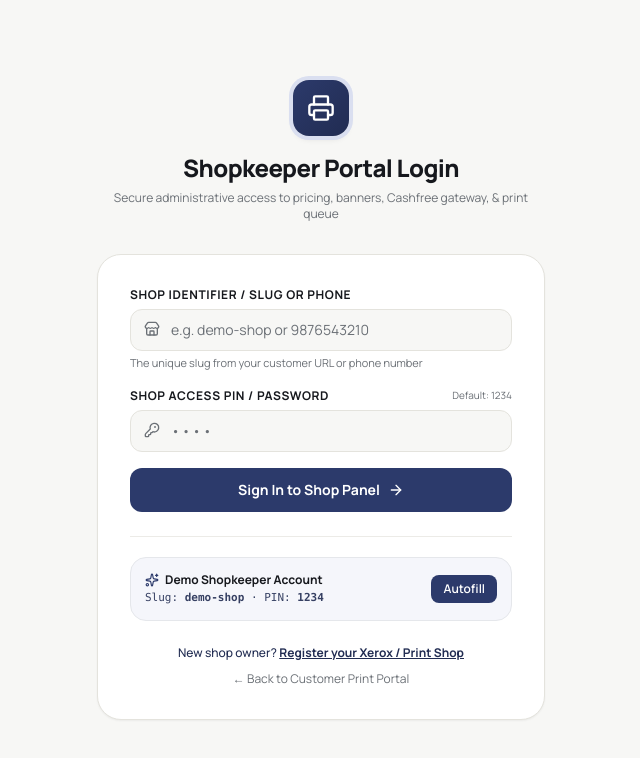
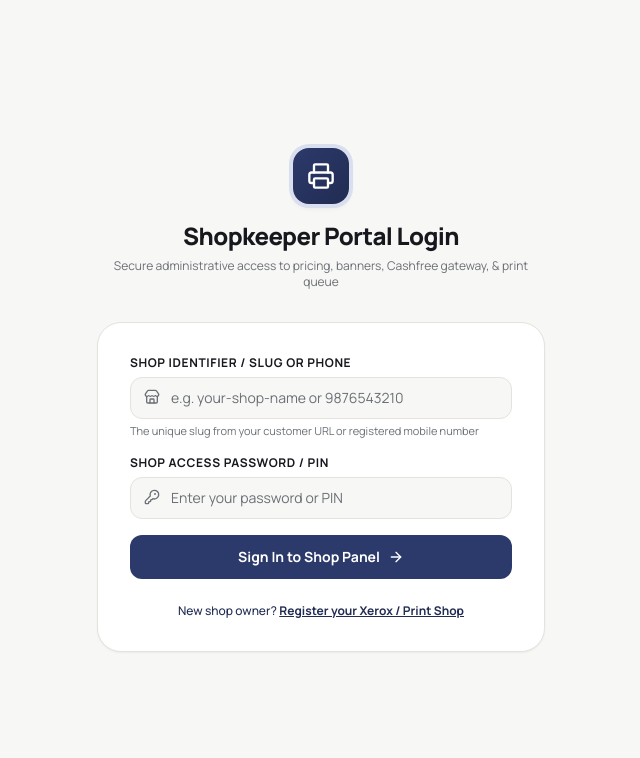
Before and after one commit to techbisu/smartprint-customer-portal, a Next.js app: page /shop/login in a window 1280 px wide. Shown: the top 758 px of the page, without its empty margins (319-959 px from the left). Built offline with nearby package versions, Linux system fonts and the light colour scheme.

Commit message:
fix(auth): enforce strict real password check and remove demo credentials

```diff
--- a/app/api/shops/login/route.ts
+++ b/app/api/shops/login/route.ts
@@ -29,23 +29,40 @@
       shop = dbShopBySlug
     }
 
-    // 2. If not found by slug and identifier might be a phone number, try phone query safely
+    // 2. If not found by slug, try searching by phone number (including formatted phone)
     if (!shop) {
       try {
+        const cleanDigits = cleanId.replace(/\D/g, '')
+
+        // Exact match on phone
         const { data: dbShopByPhone } = await supabaseAdmin
           .from('shops')
           .select('*')
           .eq('phone', cleanId)
           .maybeSingle()
+
         if (dbShopByPhone) {
           shop = dbShopByPhone
+        } else if (cleanDigits.length >= 7) {
+          // Check for phone number formatted differently in DB
+          const { data: allShops } = await supabaseAdmin
+            .from('shops')
+            .select('*')
+            .not('phone', 'is', null)
+
+          if (allShops && allShops.length > 0) {
+            shop = allShops.find((s: any) => {
+              const sDigits = String(s.phone || '').replace(/\D/g, '')
+              return sDigits.length >= 7 && (sDigits.endsWith(cleanDigits) || cleanDigits.endsWith(sDigits))
+            }) || null
+          }
         }
       } catch {
         // Ignored if phone column is not in DB yet
       }
     }
 
-    // 3. If not found in DB, check in-memory mockShops
+    // 3. If not found in DB, check in-memory mockShops (for non-database shops)
     if (!shop) {
       shop = mockShops.find(
         (s) =>
@@ -62,8 +79,10 @@
       )
     }
 
-    // 4. Verify password via bcrypt hash or legacy pin/token fallback
+    // 4. Verify password strictly against real database credentials
     let isMatch = false
+
+    // A. Check bcrypt password hash
     if (shop.password_hash) {
       try {
         isMatch = await bcrypt.compare(cleanPin, shop.password_hash)
@@ -72,27 +91,17 @@
       }
     }
 
+    // B. Check exact stored PIN / password
     if (!isMatch && shop.pin) {
       isMatch = cleanPin === String(shop.pin).trim()
     }
 
-    // Fallback: check encoded PIN in agent_auth_token (e.g. token-xxxx#pin:1234)
+    // C. Check encoded PIN in agent_auth_token fallback (e.g. token-xxxx#pin:YourPassword)
     if (!isMatch && shop.agent_auth_token) {
       const pinPartMatch = String(shop.agent_auth_token).match(/#pin:(.+)$/)
       if (pinPartMatch && pinPartMatch[1]) {
         isMatch = cleanPin === pinPartMatch[1].trim()
       }
-    }
-
-    // Fallback: match agent_auth_token or default PIN
-    if (!isMatch) {
-      const rawToken = String(shop.agent_auth_token || '')
-      const cleanToken = rawToken.split('#')[0]
-      isMatch =
-        cleanPin === rawToken ||
-        cleanPin === cleanToken ||
-        cleanPin === '1234' ||
-        (shop.slug === 'demo-shop' && cleanPin === '1234')
     }
 
     if (!isMatch) {
--- a/app/dashboard/page.tsx
+++ b/app/dashboard/page.tsx
@@ -1,5 +1,5 @@
 import { redirect } from 'next/navigation'
 
 export default function DashboardIndex() {
-  redirect('/dashboard/demo-shop')
+  redirect('/shop/login')
 }
--- a/app/page.tsx
+++ b/app/page.tsx
@@ -1,5 +1,5 @@
 import { redirect } from 'next/navigation'
 
 export default function HomePage() {
-  redirect('/print/demo-shop')
+  redirect('/shop/login')
 }
--- a/app/register/page.tsx
+++ b/app/register/page.tsx
@@ -784,10 +784,10 @@
 
         <div className="mt-5 pt-4 border-t border-line text-center">
           <Link
-            href="/dashboard/demo-shop"
+            href="/shop/login"
             className="text-xs font-semibold text-brand-600 hover:text-brand-700 underline underline-offset-2"
           >
-            Already have a shop? Open Demo Shop Admin Panel &rarr;
+            Already have a shop? Sign in to Shop Panel &rarr;
           </Link>
         </div>
       </div>
--- a/app/shop/login/page.tsx
+++ b/app/shop/login/page.tsx
@@ -31,11 +31,11 @@
     setError(null)
 
     if (!identifier.trim()) {
-      setError('Please enter your Shop Handle (e.g. demo-shop) or registered Phone.')
+      setError('Please enter your Shop Slug or registered Phone.')
       return
     }
     if (!pin.trim()) {
-      setError('Please enter your 4-digit access PIN.')
+      setError('Please enter your shop password or PIN.')
       return
     }
 
@@ -65,12 +65,6 @@
     } finally {
       setLoading(false)
     }
-  }
-
-  const fillDemo = () => {
-    setIdentifier('demo-shop')
-    setPin('1234')
-    setError(null)
   }
 
   return (
@@ -111,22 +105,21 @@
                   type="text"
                   value={identifier}
                   onChange={(e) => setIdentifier(e.target.value)}
-                  placeholder="e.g. demo-shop or 9876543210"
+                  placeholder="e.g. your-shop-name or 9876543210"
                   className="w-full rounded-xl border border-line bg-paper pl-10 pr-3.5 py-2.5 text-sm text-ink placeholder:text-muted focus:border-brand-600 focus:bg-white focus:outline-none transition-colors"
                   required
                 />
               </div>
               <p className="mt-1 text-[11px] text-muted">
-                The unique slug from your customer URL or phone number
+                The unique slug from your customer URL or registered mobile number
               </p>
             </div>
 
             <div>
               <div className="flex items-center justify-between mb-1.5">
                 <label className="block text-xs font-bold uppercase tracking-wider text-ink">
-                  Shop Access PIN / Password
+                  Shop Access Password / PIN
                 </label>
-                <span className="text-[10px] text-muted">Default: 1234</span>
               </div>
               <div className="relative">
                 <KeyRound className="absolute left-3.5 top-3 h-4 w-4 text-muted pointer-events-none" />
@@ -134,9 +127,9 @@
                   type="password"
                   value={pin}
                   onChange={(e) => setPin(e.target.value)}
-                  placeholder="••••"
-                  maxLength={32}
-                  className="w-full rounded-xl border border-line bg-paper pl-10 pr-3.5 py-2.5 text-sm text-ink tracking-widest placeholder:text-muted focus:border-brand-600 focus:bg-white focus:outline-none transition-colors"
+                  placeholder="Enter your password or PIN"
+                  maxLength={64}
+                  className="w-full rounded-xl border border-line bg-paper pl-10 pr-3.5 py-2.5 text-sm text-ink placeholder:text-muted focus:border-brand-600 focus:bg-white focus:outline-none transition-colors"
                   required
                 />
               </div>
@@ -161,28 +154,6 @@
             </button>
           </form>
 
-          {/* Demo Autofill Helper */}
-          <div className="mt-6 pt-5 border-t border-line/70">
-            <div className="rounded-2xl border border-brand-200 bg-brand-50/60 p-3.5 flex items-center justify-between gap-3">
-              <div className="text-left">
-                <p className="text-xs font-bold text-brand-900 flex items-center gap-1.5">
-                  <Sparkles className="h-3.5 w-3.5 text-brand-600" />
-                  Demo Shopkeeper Account
-                </p>
-                <p className="text-[11px] text-brand-700/90 mt-0.5 font-mono">
-                  Slug: <strong>demo-shop</strong> &middot; PIN: <strong>1234</strong>
-                </p>
-              </div>
-              <button
-                type="button"
-                onClick={fillDemo}
-                className="flex-shrink-0 rounded-lg bg-brand-600 hover:bg-brand-700 text-white text-xs font-semibold px-3 py-1.5 transition-colors cursor-pointer"
-              >
-                Autofill
-              </button>
-            </div>
-          </div>
-
           <div className="mt-6 flex flex-col gap-2.5 text-center text-xs">
             <Link
               href="/register"
@@ -190,13 +161,6 @@
             >
               New shop owner? <span className="font-bold underline">Register your Xerox / Print Shop</span>
             </Link>
-
-            <Link
-              href="/print/demo-shop"
-              className="text-muted hover:text-ink transition-colors"
-            >
-              &larr; Back to Customer Print Portal
-            </Link>
           </div>
         </div>
       </div>
```
